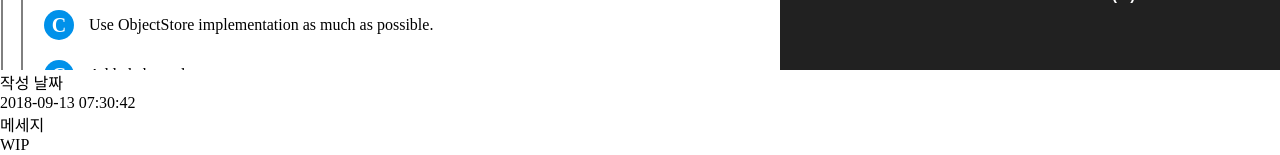
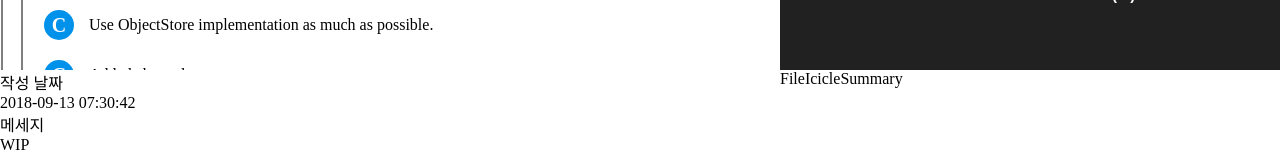
Before and after one commit to githru/githru-vscode-ext, a React (Create React App) app in the folder packages/view/: page / in a window 1280 px wide. Shown: the part 548-703 px from the top of the page. Built offline with nearby package versions, Linux system fonts and the light colour scheme.

Commit message:
chore(view): create FileIcicleSummary component

```diff
--- /dev/null
+++ b/packages/view/src/components/Statistics/FileIcicleSummary/FileIcicleSummary.tsx
@@ -0,0 +1,5 @@
+const FileIcicleSummary = () => {
+  return <div>FileIcicleSummary</div>;
+};
+
+export default FileIcicleSummary;
--- /dev/null
+++ b/packages/view/src/components/Statistics/FileIcicleSummary/index.ts
@@ -0,0 +1 @@
+export { default as FileIcicleSummary } from "./FileIcicleSummary";
--- a/packages/view/src/components/Statistics/Statistics.tsx
+++ b/packages/view/src/components/Statistics/Statistics.tsx
@@ -1,12 +1,14 @@
 import type { GlobalProps } from "types";
 
 import { AuthorBarChart } from "./AuthorBarChart";
+import { FileIcicleSummary } from "./FileIcicleSummary";
 import "./Statistics.scss";
 
 const Statistics = ({ data }: GlobalProps) => {
   return (
     <div className="statistics">
       <AuthorBarChart data={data} />
+      <FileIcicleSummary />
     </div>
   );
 };
```
Also changed, not shown: packages/view/src/components/Statistics/FileIcicleSummary/FileIcicleSummary.scss (added).
